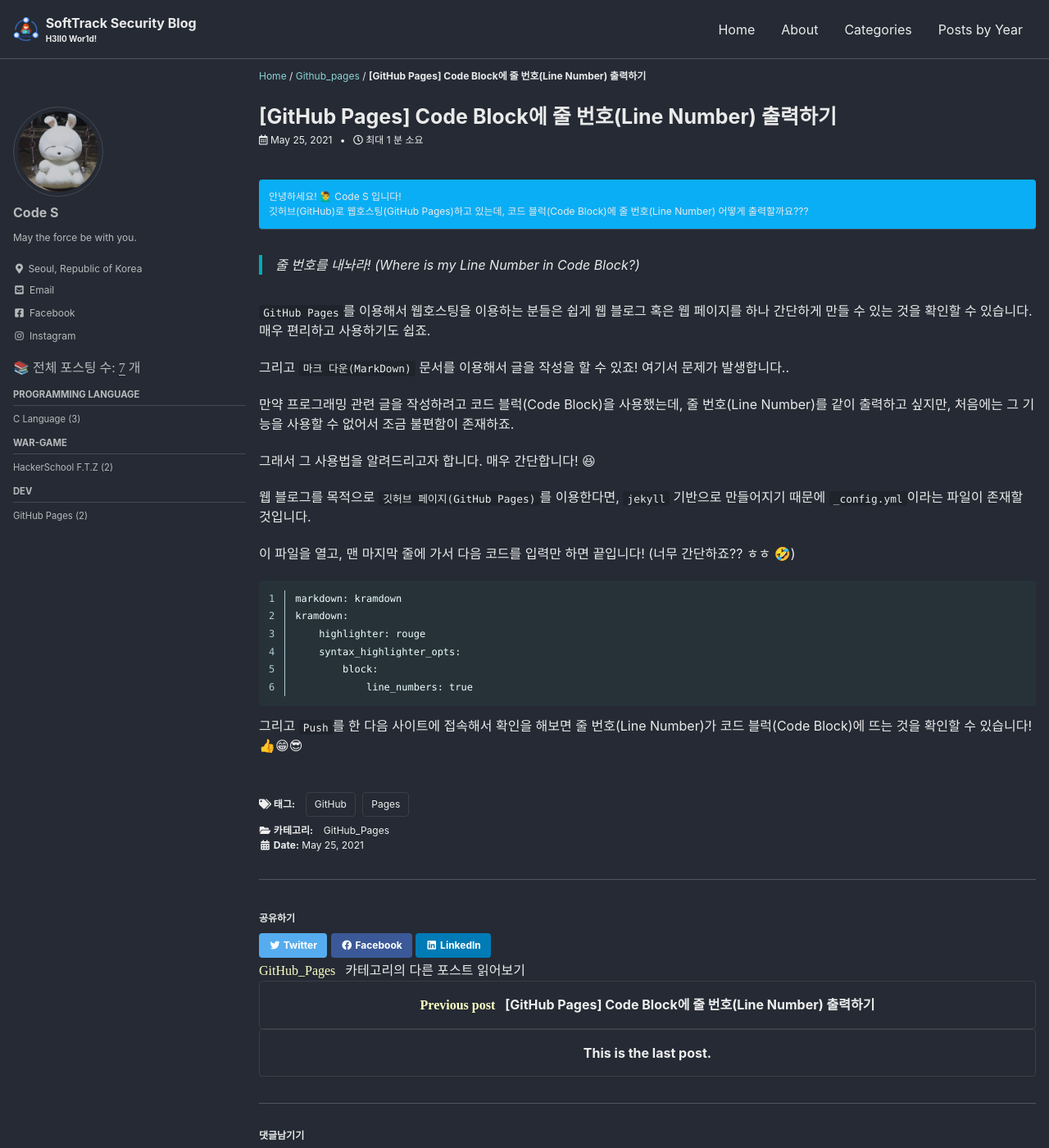
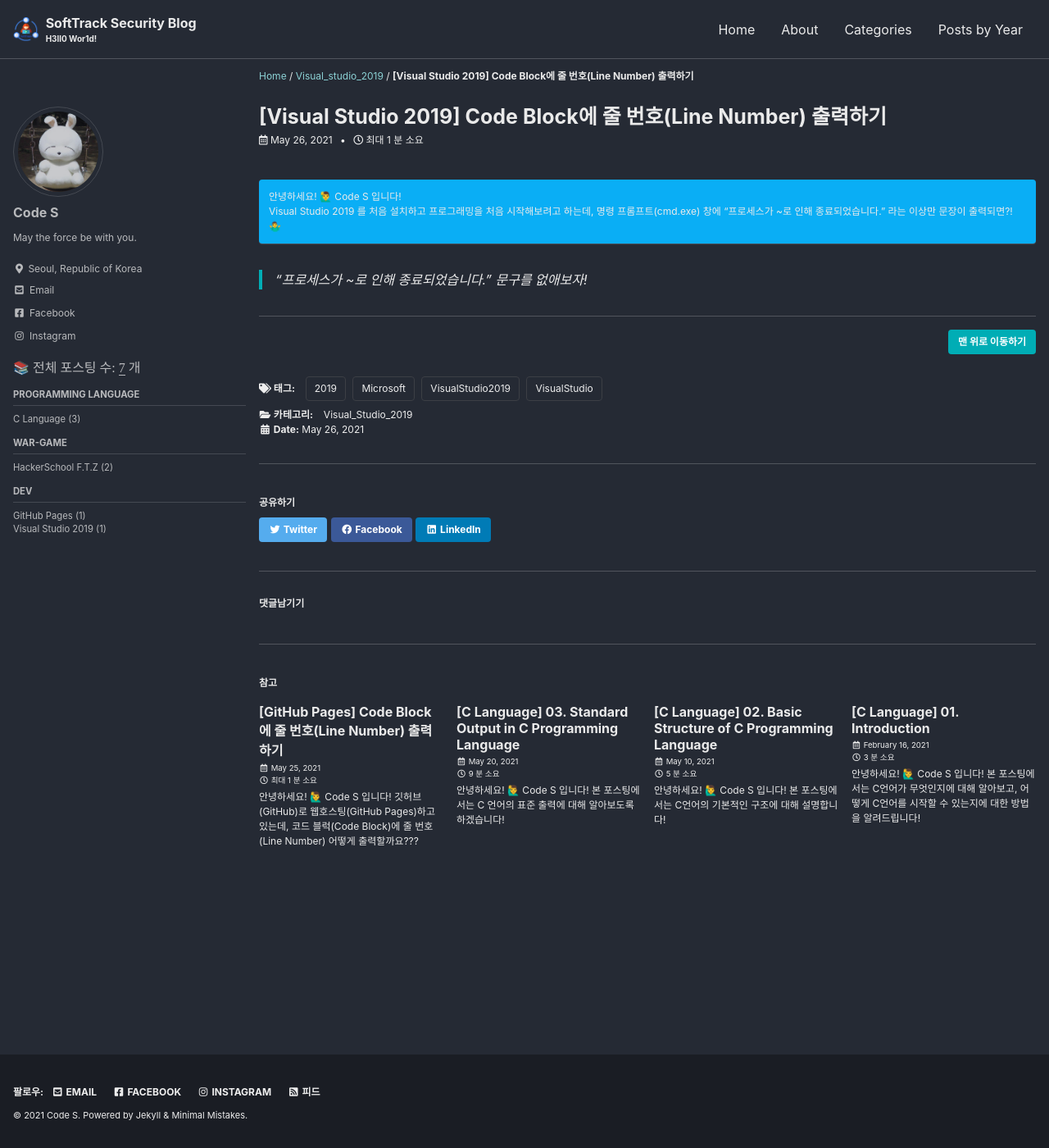
Before and after one commit to AlchemicSH/AlchemicSH.github.io, a Jekyll site: the page built from _posts/Dev/Visual Studio 2019/2021-05-26-Visual-Studio-2019-CMD-Option.md, in a window 1280 px wide and 1400 px high. Shown: the whole window at 82% size. Built offline with Jekyll 4.4.1, drawn with Linux system fonts in a browser that asks for light colours; cached includes are drawn as plain includes; some web fonts are replaced.

Commit message:
Update 2021-05-26-Visual-Studio-2019-CMD-Option.md

````diff
--- a/_posts/Dev/Visual Studio 2019/2021-05-26-Visual-Studio-2019-CMD-Option.md
+++ b/_posts/Dev/Visual Studio 2019/2021-05-26-Visual-Studio-2019-CMD-Option.md
@@ -1,39 +1,21 @@
 ---
-date: 2021-05-25
-title: "[GitHub Pages] Code Block에 줄 번호(Line Number) 출력하기"
+date: 2021-05-26
+title: "[Visual Studio 2019] Code Block에 줄 번호(Line Number) 출력하기"
 categories:
- - GitHub_Pages
+ - Visual_Studio_2019
 tags:
- - [GitHub, Pages]
+ - [VisualStudio, 2019, VisualStudio2019, Microsoft]
 comments: true
 toc: false
 ---
 
 안녕하세요! 🙋‍♂️ Code S 입니다! <br>
-깃허브(GitHub)로 웹호스팅(GitHub Pages)하고 있는데, 코드 블럭(Code Block)에 줄 번호(Line Number) 어떻게 출력할까요???
+Visual Studio 2019 를 처음 설치하고 프로그래밍을 처음 시작해보려고 하는데, 명령 프롬프트(cmd.exe) 창에 "프로세스가 ~로 인해 종료되었습니다." 라는 이상만 문장이 출력되면?! 🤷‍♂️
 {:  .notice}
 
-> 줄 번호를 내놔라! (Where is my Line Number in Code Block?)
+> "프로세스가 ~로 인해 종료되었습니다." 문구를 없애보자!
 
-`GitHub Pages`를 이용해서 웹호스팅을 이용하는 분들은 쉽게 웹 블로그 혹은 웹 페이지를 하나 간단하게 만들 수 있는 것을 확인할 수 있습니다. 매우 편리하고 사용하기도 쉽죠.
 
-그리고 `마크 다운(MarkDown)` 문서를 이용해서 글을 작성을 할 수 있죠! 여기서 문제가 발생합니다..
 
-만약 프로그래밍 관련 글을 작성하려고 코드 블럭(Code Block)을 사용했는데, 줄 번호(Line Number)를 같이 출력하고 싶지만, 처음에는 그 기능을 사용할 수 없어서 조금 불편함이 존재하죠.
-
-그래서 그 사용법을 알려드리고자 합니다. 매우 간단합니다! 😆
-
-웹 블로그를 목적으로 `깃허브 페이지(GitHub Pages)`를 이용한다면, `jekyll` 기반으로 만들어지기 때문에 `_config.yml`이라는 파일이 존재할 것입니다.
-
-이 파일을 열고, 맨 마지막 줄에 가서 다음 코드를 입력만 하면 끝입니다! (너무 간단하죠?? ㅎㅎ 🤣)
-
-```
-markdown: kramdown
-kramdown:
-    highlighter: rouge
-    syntax_highlighter_opts:
-        block:
-            line_numbers: true
-```
-
-그리고 `Push`를 한 다음 사이트에 접속해서 확인을 해보면 줄 번호(Line Number)가 코드 블럭(Code Block)에 뜨는 것을 확인할 수 있습니다! 👍😁😎
+---
+[맨 위로 이동하기](#){: .btn .btn--primary }{: .align-right}
````
